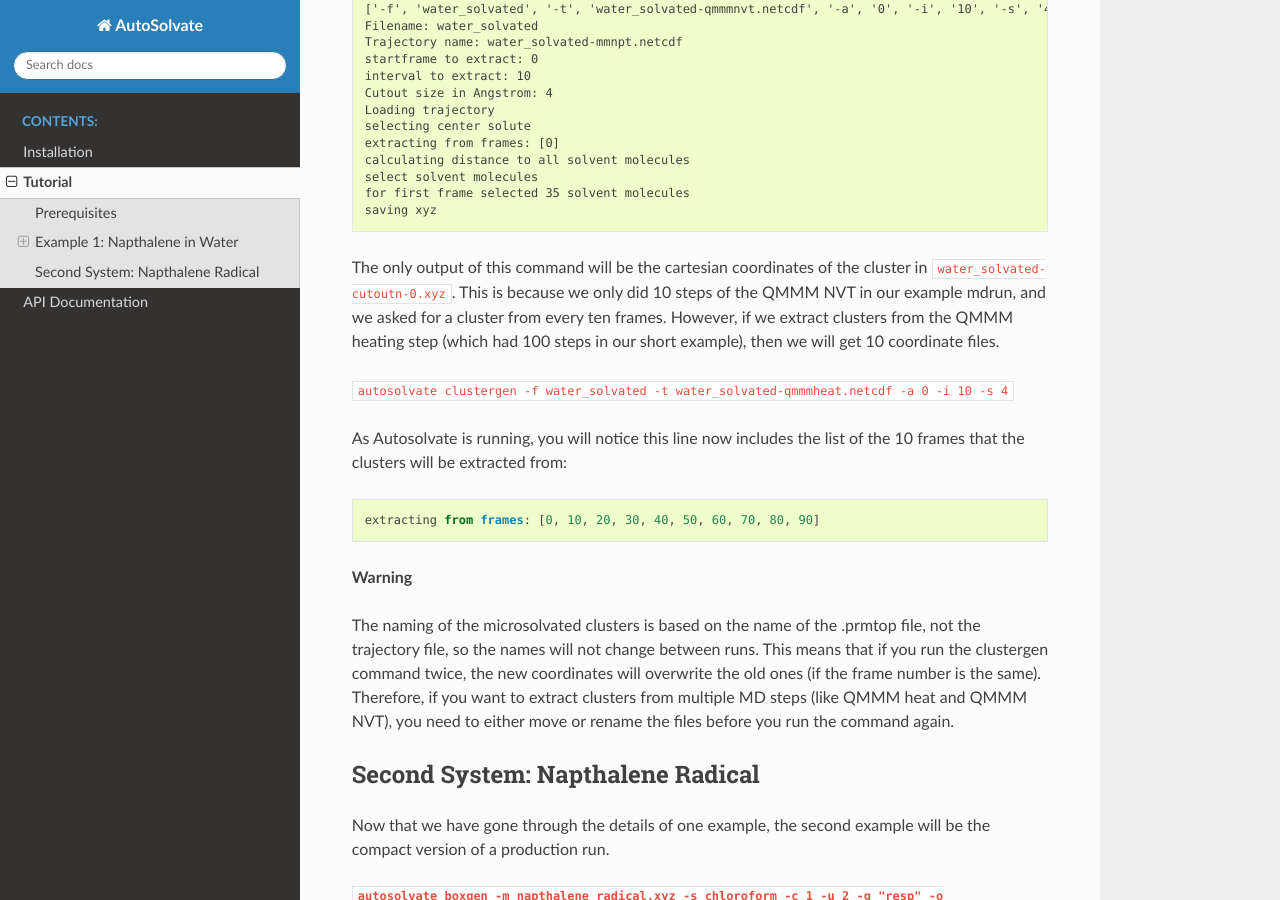
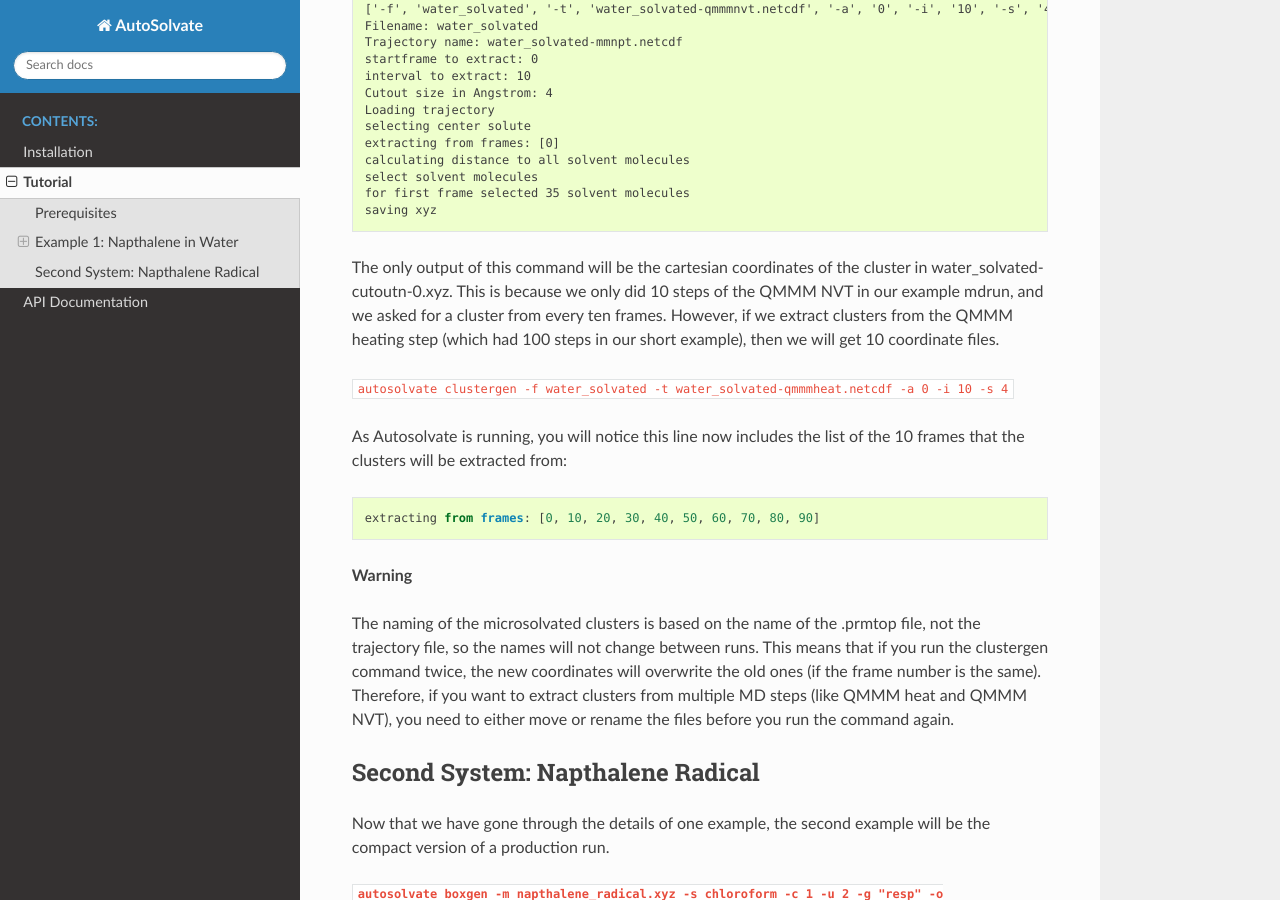
Before and after one commit to Liu-group/AutoSolvate, a Sphinx documentation site: the page built from docs/tutorial.rst, in a window 1280 px wide and 900 px high, scrolled down 7001 px. Built offline with Sphinx 7.4.7 and the Read the Docs theme 2.0.0, drawn with Linux system fonts in a browser that asks for light colours; the version number could not be read and is left out.

```diff
--- a/docs/tutorial.rst
+++ b/docs/tutorial.rst
@@ -319,7 +319,7 @@ If AutoSolvate is running successfully, the following messages will be printed t
     for first frame selected 35 solvent molecules
     saving xyz
 
-The only output of this command will be the cartesian coordinates of the cluster in ``water_solvated-cutoutn-0.xyz``. This is because we only did 10 steps of the QMMM NVT in our example mdrun, and we asked for a cluster from every ten frames. However, if we extract clusters from the QMMM heating step (which had 100 steps in our short example), then we will get 10 coordinate files.
+The only output of this command will be the cartesian coordinates of the cluster in water_solvated-cutoutn-0.xyz. This is because we only did 10 steps of the QMMM NVT in our example mdrun, and we asked for a cluster from every ten frames. However, if we extract clusters from the QMMM heating step (which had 100 steps in our short example), then we will get 10 coordinate files.
 
 ``autosolvate clustergen -f water_solvated -t water_solvated-qmmmheat.netcdf -a 0 -i 10 -s 4``
 
```
